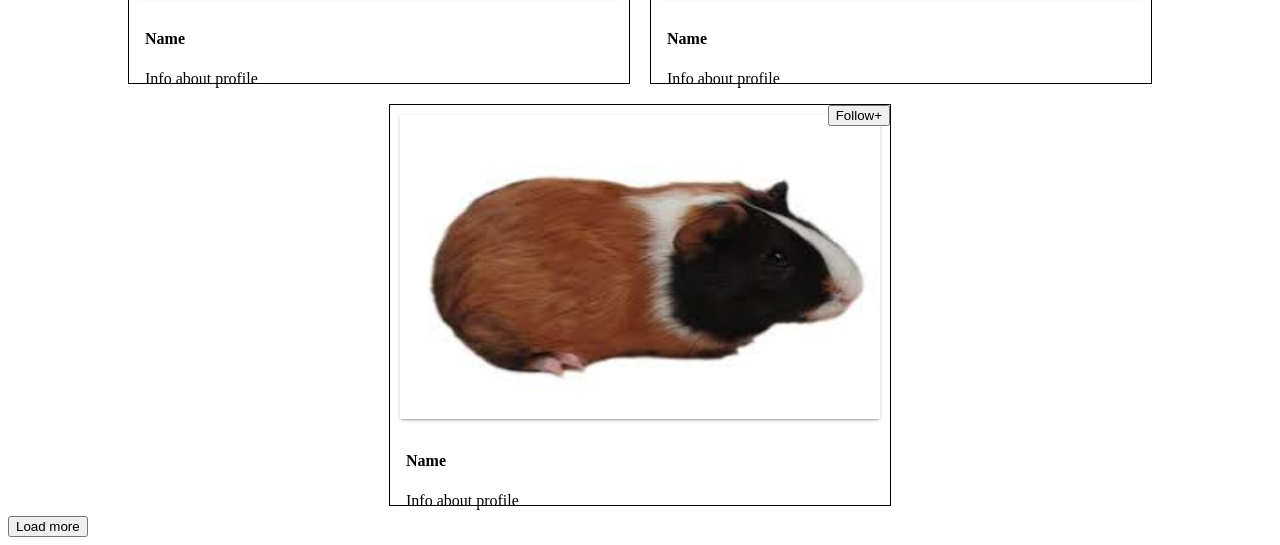
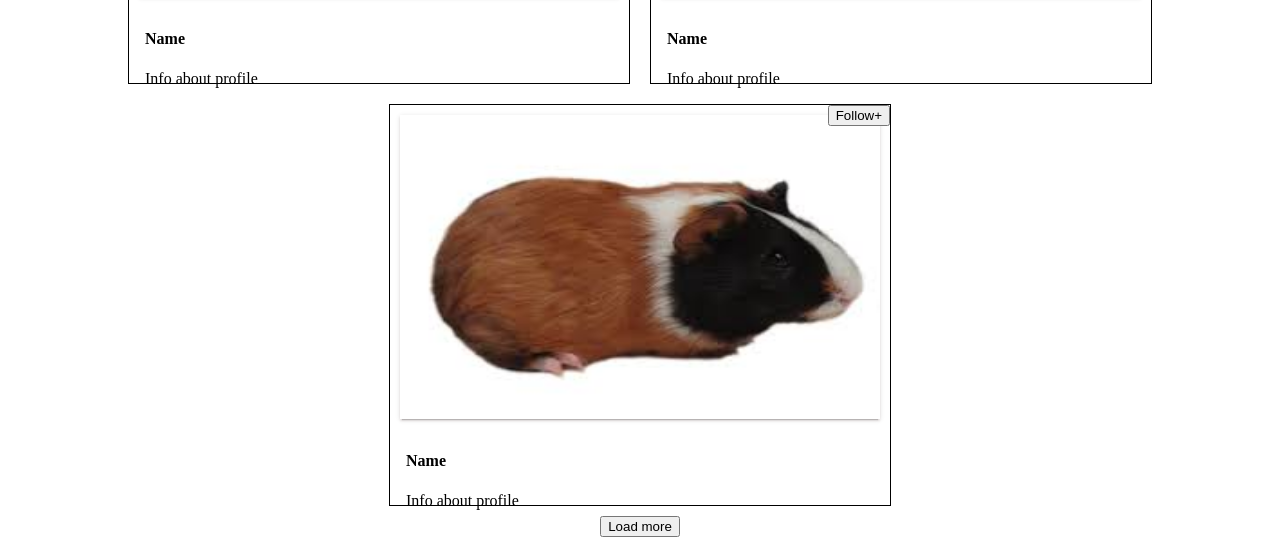
Before and after one commit to sloppynick3/Darbs-pec-skices, a plain HTML site: page Browse.html in a window 1280 px wide. Shown: the part 376-921 px from the top of the page. Drawn offline with Linux system fonts and the light colour scheme.

Commit message:
Centered load more button

```diff
--- a/Browse.html
+++ b/Browse.html
@@ -50,7 +50,8 @@
             </div>
         </div>
     </div>
-    <button>Load more</button>
+    <div style="text-align:center;"> <button>Load more</button></div>
+
 </body>
 
 </html>
```
